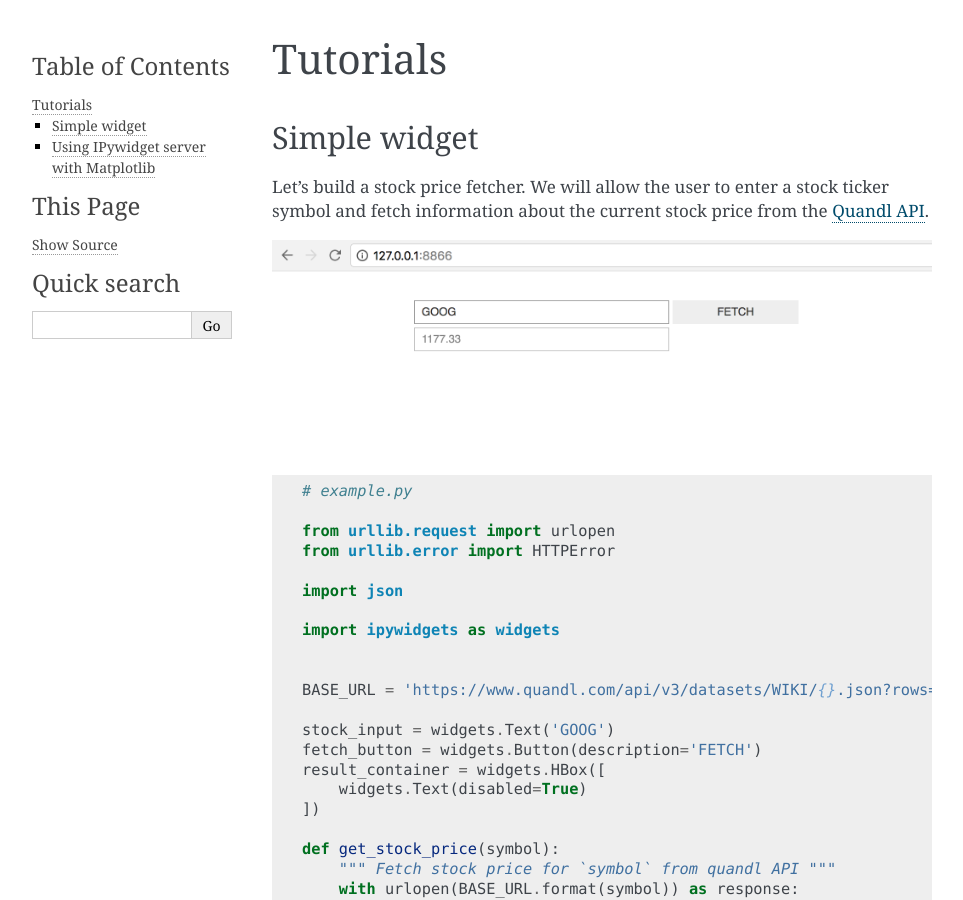
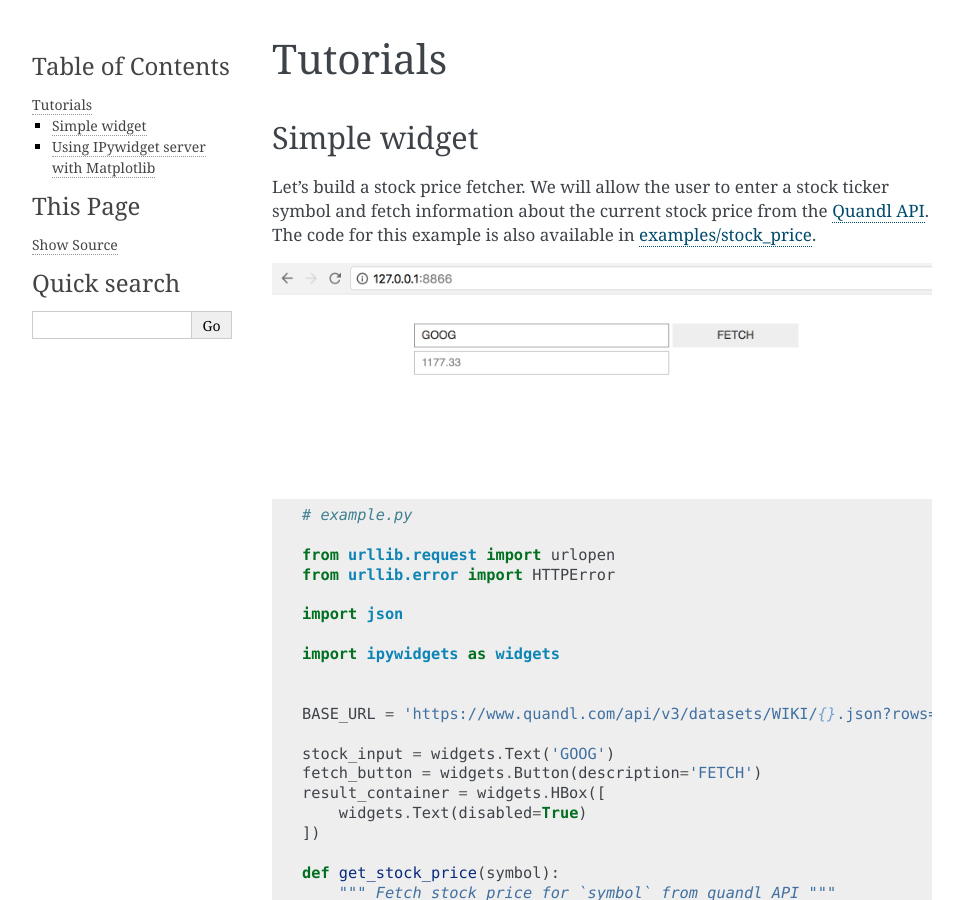
Before and after one commit to pbugnion/ipywidgets_server, a Sphinx documentation site: the page built from docs/source/tutorials.rst, in a window 1280 px wide and 900 px high. Shown: the whole window, without its empty margins (148-1111 px from the left). Built offline with Sphinx 7.4.7, drawn with Linux system fonts in a browser that asks for light colours; some of the changed text lies outside the part shown.

Commit message:
Add links to source directories

```diff
--- a/docs/source/tutorials.rst
+++ b/docs/source/tutorials.rst
@@ -7,7 +7,8 @@
 
 Let's build a stock price fetcher. We will allow the user to enter a stock
 ticker symbol and fetch information about the current stock price from the
-`Quandl API <https://www.quandl.com/>`_.
+`Quandl API <https://www.quandl.com/>`_. The code for this example is also available in
+`examples/stock_price <https://github.com/pbugnion/ipywidgets_server/tree/master/examples/stock_price>`_.
 
 .. image:: images/stock-price.png
 
@@ -102,7 +103,8 @@
 use an ``Output`` widget to get capture the matplotlib plot. We then embed our
 output widget in a top-level container. Every second, we generate a new output
 widget containing a new plot and swap it into the container. The code for this
-example is in `examples/matplotlib_simple`::
+example is in `examples/matplotlib_random
+<https://github.com/pbugnion/ipywidgets_server/tree/master/examples/matplotlib_random>`_::
 
     # example.py
 
@@ -146,8 +148,11 @@
 
 .. image:: images/matplotlib-simple.png
 
-For a more complex example, let's build a widget to explore how the `sin` changes
-depending on the parameters that are passed. We will plot ``a * sin(k*x)``, with sliders to change the value of ``a`` and ``k``::
+For a more complex example, let's build a widget to explore how the `sin`
+changes depending on the parameters that are passed. We will plot ``a *
+sin(k*x)``, with sliders to change the value of ``a`` and ``k``. The code for
+this example is also available at `examples/matplotlib_sine_waves
+<https://github.com/pbugnion/ipywidgets_server/tree/master/examples/matplotlib_sine_waves>`_::
 
     # example.py
 
```
